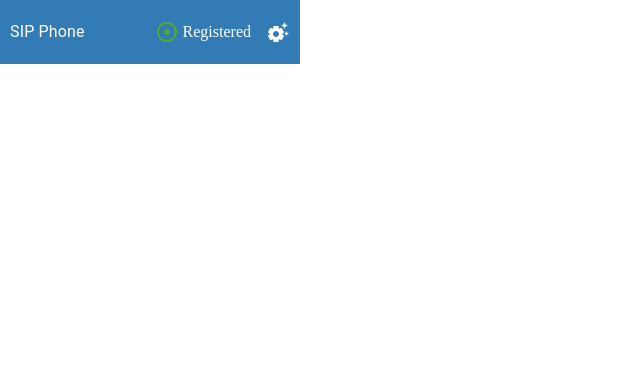
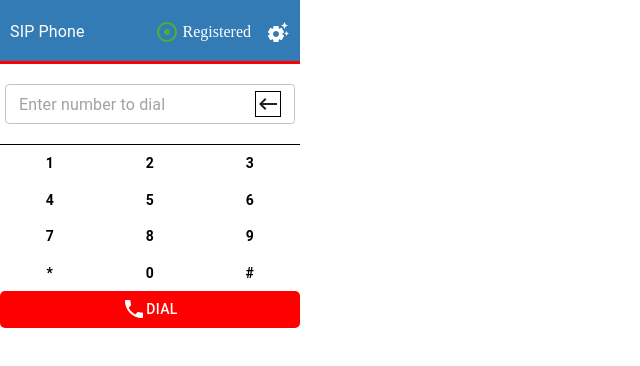
Before and after one commit to PhongHell/Front-end-extension-sip-call, a React (Create React App) app: page / in a window 1280 px wide. Shown: the top 366 px of the page, without its empty margins (0-640 px from the left). Built offline with nearby package versions, Linux system fonts and the light colour scheme.

Commit message:
feat : ui dash board view

```diff
--- /dev/null
+++ b/src/components/SipPhoneDashboard/components/SipPhoneDashboardDialog/SipPhoneDashboardDialog.styles.js
@@ -0,0 +1,50 @@
+import styled from "styled-components";
+import { Box, Button, TextField, LocalPhoneIcon } from "@ui-components";
+import KeyboardBackspace from "@mui/icons-material/KeyboardBackspace";
+
+export const SipPhoneDashboardDialogContainer = styled(Box)`
+    box-shadow : 0px -3px 0px 0px #ff0000;
+`;
+
+export const SipPhoneDashboardDialogHeader = styled(Box)`
+    border-bottom : 1px solid black;
+    padding : 20px 5px;
+`;
+
+export const SipPhoneDashboardDialogBody = styled(Box)`
+`;
+
+export const SipPhoneDashboardDialogFooter = styled(Box)`
+`;
+
+export const SipPhoneDashboardDialogHeaderTextField = styled(TextField)`
+
+`;
+
+export const SipPhoneDashboardDialogButtonDial = styled(Button)`
+    &&& {
+        background-color : #ff0000;
+        color : white;
+        width : 100%;
+        text-align : center;
+        align-items : center;
+        border-radius : 5px;
+    }
+`;
+
+export const SipPhoneDashboardDialogLocalPhoneIcon = styled(LocalPhoneIcon)`
+
+`;
+
+export const SipPhoneDashboardDialogNumber = styled(Button)`
+   &&& {
+    font-weight : bold;
+    color : black;
+    width : 33.33%;
+   }
+`;
+
+export const StyledBackSpaceIcon = styled(KeyboardBackspace)`
+    border : 1px solid black;
+    cursor : pointer;
+`
--- /dev/null
+++ b/src/components/SipPhoneDashboard/components/SipPhoneDashboardDialog/index.js
@@ -0,0 +1,42 @@
+import React, { useState } from 'react';
+import { dialogNumbersData } from 'utils/constant';
+import {
+    SipPhoneDashboardDialogButtonDial,
+    SipPhoneDashboardDialogContainer,
+    SipPhoneDashboardDialogHeader,
+    SipPhoneDashboardDialogFooter,
+    SipPhoneDashboardDialogBody,
+    SipPhoneDashboardDialogLocalPhoneIcon,
+    SipPhoneDashboardDialogNumber,
+    SipPhoneDashboardDialogHeaderTextField,
+    StyledBackSpaceIcon
+} from "./SipPhoneDashboardDialog.styles";
+
+export const SipPhoneDashboardDialog = () => {
+    const [ phoneNumber, setPhoneNumber ] = useState("");
+    return (
+        <SipPhoneDashboardDialogContainer>
+            <SipPhoneDashboardDialogHeader>
+                <SipPhoneDashboardDialogHeaderTextField
+                    size="small"
+                    fullWidth
+                    InputProps={{
+                        endAdornment : <StyledBackSpaceIcon />
+                    }}
+                    placeholder="Enter number to dial"
+                    value={phoneNumber}
+                />
+            </SipPhoneDashboardDialogHeader>
+            <SipPhoneDashboardDialogBody>
+                {dialogNumbersData.map((item) => {
+                    return <SipPhoneDashboardDialogNumber key={item.value}> {item.label}</SipPhoneDashboardDialogNumber>
+                })}
+            </SipPhoneDashboardDialogBody>
+            <SipPhoneDashboardDialogFooter>
+                <SipPhoneDashboardDialogButtonDial>
+                    <SipPhoneDashboardDialogLocalPhoneIcon /> Dial
+                </SipPhoneDashboardDialogButtonDial>
+            </SipPhoneDashboardDialogFooter>
+        </SipPhoneDashboardDialogContainer>
+    )
+}
--- /dev/null
+++ b/src/components/SipPhoneDashboard/components/index.js
@@ -0,0 +1 @@
+export { SipPhoneDashboardDialog } from "./SipPhoneDashboardDialog";
--- a/src/components/SipPhoneDashboard/index.js
+++ b/src/components/SipPhoneDashboard/index.js
@@ -1,4 +1,5 @@
 import React from 'react';
+import { SipPhoneDashboardDialog } from './components';
 import {
   StyledSipPhoneDashboardHeader,
   StyledSipPhoneDashboardHeaderTitle,
@@ -22,6 +23,7 @@ export const SipPhoneDashboard = () => {
           <StyledSettingsSuggestIcon />
         </StyledSipPhoneDashboardHeaderRightBar>
       </StyledSipPhoneDashboardHeader>
+      <SipPhoneDashboardDialog />
     </div>
   )
 };
--- a/src/ui-components/index.js
+++ b/src/ui-components/index.js
@@ -1,4 +1,6 @@
 export { default as AdjustIcon } from '@mui/icons-material/Adjust';
 export { default as SettingsSuggestIcon }  from '@mui/icons-material/SettingsSuggest';
-export { Box, Typography } from '@mui/material';
+export { default as LocalPhoneIcon } from '@mui/icons-material/LocalPhone';
+export { default as KeyboardBackspaceIcon} from '@mui/icons-material/KeyboardBackspace';
+export { Box, Typography, Button, TextField } from '@mui/material';
 export { FlexBox, FlexBoxAround, FlexBoxBetween, FlexBoxCenter, FlexBoxEnd, FlexBoxEvenly, FlexBoxLeft, FlexBoxRight, FlexBoxStart } from "./FlexBox"
--- /dev/null
+++ b/src/utils/constant.js
@@ -0,0 +1,50 @@
+export const dialogNumbersData = [
+    {
+        label : "1",
+        value : "1"
+    },
+    {
+        label : "2",
+        value : "2"
+    },
+    {
+        label : "3",
+        value : "3"
+    },
+    {
+        label : "4",
+        value : "4"
+    },
+    {
+        label : "5",
+        value : "5"
+    },
+    {
+        label : "6",
+        value : "6"
+    },
+    {
+        label : "7",
+        value : "7"
+    },
+    {
+        label : "8",
+        value : "8"
+    },
+    {
+        label : "9",
+        value : "9"
+    },
+    {
+        label : "*",
+        value : "*"
+    },
+    {
+        label : "0",
+        value : "0"
+    },
+    {
+        label : "#",
+        value : "#"
+    },
+]
```
